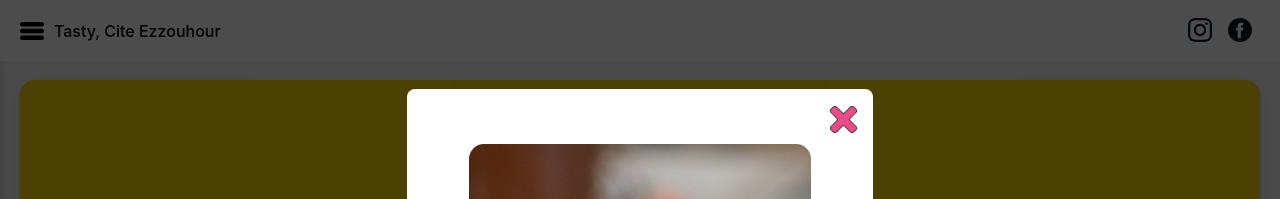
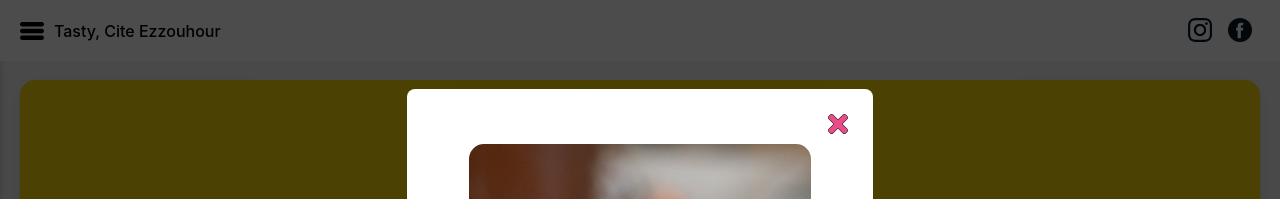
Before and after one commit to AbdallahSHILI/Tasty-Menu, a React (Create React App) app: page / in a window 1280 px wide. Both pictures are taken after a click on the picture 1222 px from the left and 647 px from the top of the page. Shown: the top 199 px of the page. Built offline with nearby package versions, Linux system fonts and the light colour scheme.

Commit message:
Add clickable image to close foodPic modal and adjust styles

```diff
--- a/src/Components/Modal/foodPic.jsx
+++ b/src/Components/Modal/foodPic.jsx
@@ -22,11 +22,22 @@
     );
   };
 
+  const handleImageClick = (e) => {
+    e.stopPropagation();
+    onClose();
+  };
+
   return (
     <div className={style.modalOverlay} onClick={onClose}>
       <div className={style.modalContent} onClick={(e) => e.stopPropagation()}>
-        {/* Wrap the close icon in a button */}
-        <button className={style.closeButtonWrapper} onClick={onClose}>
+        {/* Close icon button */}
+        <button
+          className={style.closeButtonWrapper}
+          onClick={(e) => {
+            e.stopPropagation();
+            onClose();
+          }}
+        >
           <img src={Close} alt="Close" className={style.closeButton} />
         </button>
 
@@ -37,10 +48,12 @@
             className={`${style.arrowButton} ${style.leftArrow}`}
             onClick={handlePrevClick}
           />
+          {/* Make image clickable to close modal */}
           <img
             src={images[currentIndex]}
             alt={`Food ${currentIndex + 1}`}
             className={style.image}
+            onClick={handleImageClick} // Click to close the modal
           />
           <img
             src={flech}
--- a/src/Components/Modal/foodPic.module.css
+++ b/src/Components/Modal/foodPic.module.css
@@ -30,14 +30,13 @@
   border-radius: 15px;
 }
 
-/* New wrapper for the close button */
 .closeButtonWrapper {
   position: absolute;
   top: 10px;
   right: 10px;
-  width: 40px; /* Larger clickable area */
-  height: 40px;
-  padding: 6px; /* Creates space around the icon */
+  width: 50px; /* Ensure enough clickable width */
+  height: 50px; /* Ensure enough clickable height */
+  padding: 0; /* Remove padding to make the clickable area larger */
   background: none;
   border: none;
   cursor: pointer;
@@ -49,12 +48,13 @@
 }
 
 .closeButtonWrapper:hover {
-  background-color: rgba(0, 0, 0, 0.1); /* Optional: adds hover effect */
+  background-color: rgba(0, 0, 0, 0.1); /* Add a hover effect for better UX */
 }
 
 .closeButton {
-  width: 27px;
-  height: 27px;
+  width: 20px; /* Slightly smaller icon size */
+  height: 20px;
+  pointer-events: none; /* Ensures the button wrapper receives the click */
 }
 
 .navigationButtons {
```
